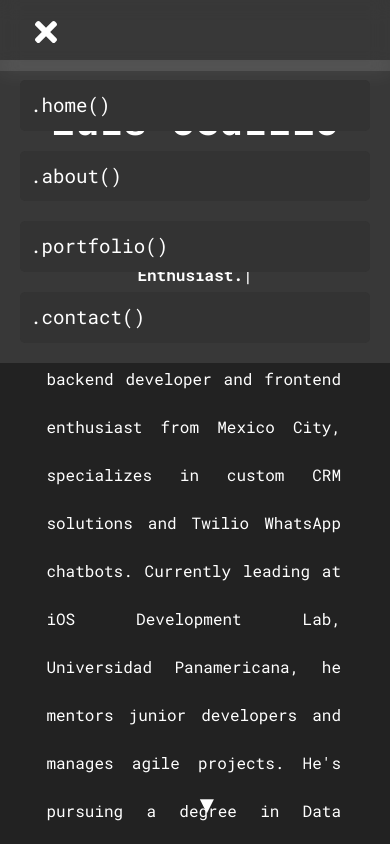
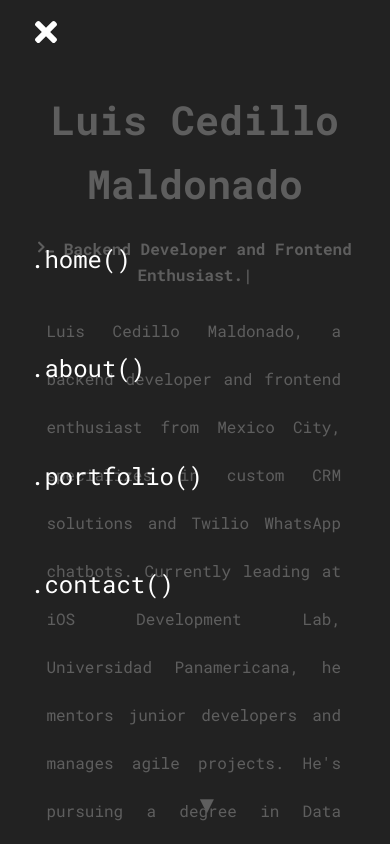
Before and after one commit to luisced/portfolio, a React (Create React App) app: page / in a window 390 px wide. Both pictures are taken after a click on the element 45 px from the left and 35 px from the top of the page. Shown: the top 844 px of the page. Built offline with nearby package versions, Linux system fonts and the light colour scheme.

Commit message:
feat: added acrylic whole screen nav bar in responsive layout

```diff
--- a/src/components/Navbar/Navbar.css
+++ b/src/components/Navbar/Navbar.css
@@ -27,6 +27,7 @@
 
 .navbar-links li {
 	margin: 0 15px;
+	background-color: transparent;
 }
 
 .navbar-links li a {
@@ -42,38 +43,35 @@
 	color: var(--color-primary);
 }
 
-.navbar-contact {
-	display: flex;
-	align-items: center;
-}
-
-.navbar-contact img {
-	margin-left: 10px;
+.navbar-links li a:active {
+	background: none; /* Remove blue background on click */
 }
 
 .hamburger {
 	display: none;
 	cursor: pointer;
 	font-size: 2rem;
+	z-index: 11; /* Ensure it's above the overlay and navbar links */
+	position: relative; /* Ensure it stays in the right place */
 }
 
-/* Define the fade-in animation */
-@keyframes fadeIn {
-	from {
-		opacity: 0;
-		transform: translateY(-10px);
-	}
-	to {
-		opacity: 1;
-		transform: translateY(0);
-	}
+.overlay {
+	position: fixed;
+	top: 0;
+	left: 0;
+	width: 100%;
+	height: 100%;
+	background: rgba(0, 0, 0, 0.7); /* Dark overlay */
+	z-index: 5; /* Ensure it's behind the navbar */
 }
 
-.navbar-links.active li {
-	animation: fadeIn 0.5s ease-in-out;
-}
+/* Media Queries */
 
 @media only screen and (max-width: 1200px) {
+	.navbar {
+		background-color: transparent;
+	}
+
 	.hamburger {
 		display: block; /* Show hamburger menu on tablets and smaller screens */
 	}
@@ -82,35 +80,39 @@
 		display: none; /* Hide links by default */
 		flex-direction: column;
 		width: 100%;
-		background-color: rgba(
-			255,
-			255,
-			255,
-			0.1
-		); /* Keep background color transparent */
-		backdrop-filter: blur(10px); /* Acrylic effect */
-		position: absolute;
-		top: 60px; /* Adjust based on navbar height */
+		height: 100vh; /* Full height for the hamburger menu */
+		backdrop-filter: blur(10px) saturate(180%); /* Acrylic effect */
+		background-color: rgba(255, 255, 255, 0.1); /* Background color */
+		position: fixed;
+		top: 0; /* Start from the top */
 		left: 0;
 		padding: 10px 20px;
+		align-items: center;
+		justify-content: center;
+		z-index: 10; /* Ensure it's above the overlay */
 	}
 
 	.navbar-links.active {
 		display: flex; /* Show links when active */
 	}
 
-	.navbar-links.active li {
-		animation: fadeIn 0.5s ease-in-out; /* Apply fade-in animation */
+	.navbar-links li {
+		width: 100%;
+		margin: 25px 0; /* Add more margin for better spacing */
+		text-align: center;
 	}
 
-	.navbar-links li {
-		width: 100%;
-		margin: 10px 0;
-		text-align: left;
+	.navbar-links li a {
+		color: var(--color-text); /* Explicitly set text color */
+		font-size: 1.5rem; /* Make link text bigger */
 	}
 }
 
 @media only screen and (max-width: 600px) {
+	.navbar {
+		background-color: transparent;
+	}
+
 	.hamburger {
 		display: block; /* Show hamburger menu on big smartphones and smaller screens */
 	}
@@ -119,35 +121,39 @@
 		display: none; /* Hide links by default */
 		flex-direction: column;
 		width: 100%;
-		background-color: rgba(
-			255,
-			255,
-			255,
-			0.1
-		); /* Keep background color transparent */
-		backdrop-filter: blur(10px); /* Acrylic effect */
-		position: absolute;
-		top: 60px; /* Adjust based on navbar height */
+		height: 100vh; /* Full height for the hamburger menu */
+		backdrop-filter: blur(10px) saturate(180%); /* Acrylic effect */
+		background-color: rgba(255, 255, 255, 0.1); /* Background color */
+		position: fixed;
+		top: 0; /* Start from the top */
 		left: 0;
 		padding: 10px 20px;
+		align-items: center;
+		justify-content: center;
+		z-index: 10; /* Ensure it's above the overlay */
 	}
 
 	.navbar-links.active {
 		display: flex; /* Show links when active */
 	}
 
-	.navbar-links.active li {
-		animation: fadeIn 0.5s ease-in-out; /* Apply fade-in animation */
+	.navbar-links li {
+		width: 100%;
+		margin: 25px 0; /* Add more margin for better spacing */
+		text-align: center;
 	}
 
-	.navbar-links li {
-		width: 100%;
-		margin: 10px 0;
-		text-align: left;
+	.navbar-links li a {
+		color: var(--color-text); /* Explicitly set text color */
+		font-size: 1.5rem; /* Make link text bigger */
 	}
 }
 
 @media only screen and (max-width: 425px) {
+	.navbar {
+		background-color: transparent;
+	}
+
 	.hamburger {
 		display: block; /* Show hamburger menu on small smartphones */
 	}
@@ -156,30 +162,30 @@
 		display: none; /* Hide links by default */
 		flex-direction: column;
 		width: 100%;
-		background-color: rgba(
-			255,
-			255,
-			255,
-			0.1
-		); /* Keep background color transparent */
-		backdrop-filter: blur(10px); /* Acrylic effect */
-		position: absolute;
-		top: 60px; /* Adjust based on navbar height */
+		height: 100vh; /* Full height for the hamburger menu */
+		backdrop-filter: blur(10px) saturate(180%); /* Acrylic effect */
+		background-color: rgba(255, 255, 255, 0.1); /* Background color */
+		position: fixed;
+		top: 0; /* Start from the top */
 		left: 0;
 		padding: 10px 20px;
+		align-items: center;
+		justify-content: center;
+		z-index: 10; /* Ensure it's above the overlay */
 	}
 
 	.navbar-links.active {
 		display: flex; /* Show links when active */
 	}
 
-	.navbar-links.active li {
-		animation: fadeIn 0.5s ease-in-out; /* Apply fade-in animation */
+	.navbar-links li {
+		width: 100%;
+		margin: 25px 0; /* Add more margin for better spacing */
+		text-align: center;
 	}
 
-	.navbar-links li {
-		width: 100%;
-		margin: 10px 0;
-		text-align: left;
+	.navbar-links li a {
+		color: var(--color-text); /* Explicitly set text color */
+		font-size: 1.5rem; /* Make link text bigger */
 	}
 }
--- a/src/components/Navbar/Navbar.jsx
+++ b/src/components/Navbar/Navbar.jsx
@@ -10,6 +10,8 @@ const Navbar = () => {
 	};
 
 	return (
+		<>
+			{isOpen && <div className="overlay" onClick={toggleNavbar}></div>}
 			<nav className="navbar">
 				<div className="hamburger" onClick={toggleNavbar}>
 					{isOpen ? <FaTimes /> : <FaBars />}
@@ -29,6 +31,7 @@ const Navbar = () => {
 					</li>
 				</ul>
 			</nav>
+		</>
 	);
 };
 
```
Lines whose indentation alone changed are shown as unchanged.
